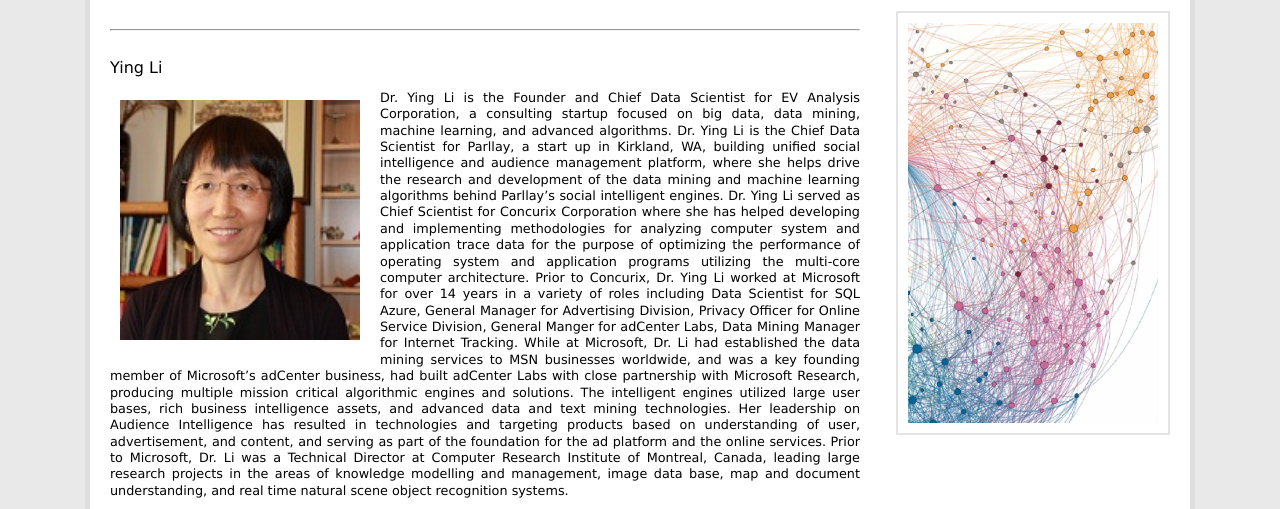
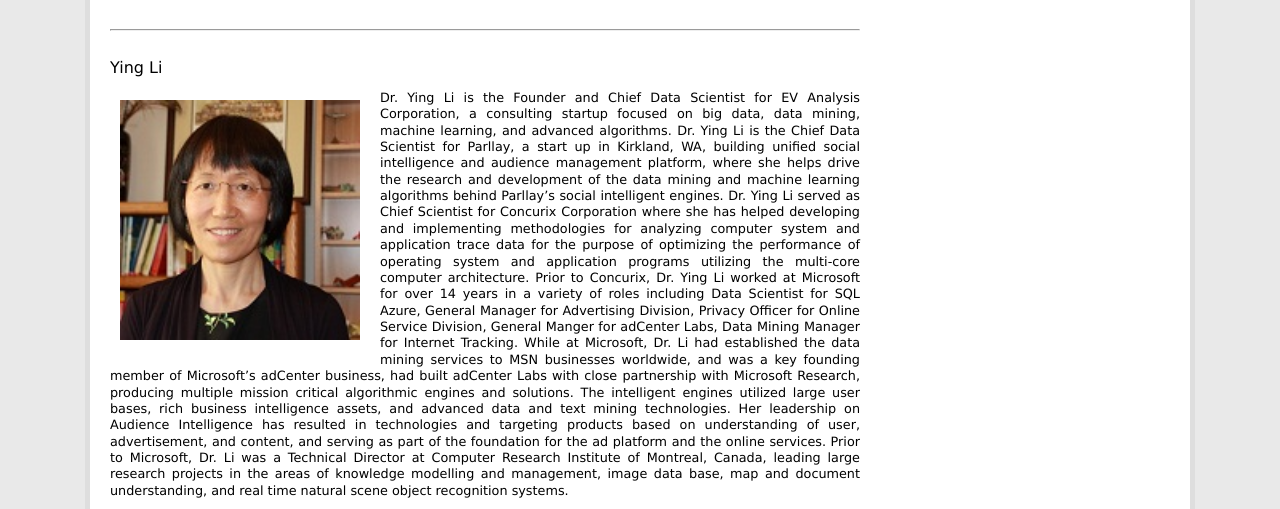
Before and after one commit to OpenDataMining/ODMWebsite, a plain HTML site: page index.html in a window 1280 px wide. Both pictures are taken after a click on the link "about". Shown: the part 291-800 px from the top of the page. Drawn offline with nearby package versions, Linux system fonts and the light colour scheme.

Commit message:
Update index.html

```diff
--- a/index.html
+++ b/index.html
@@ -60,7 +60,7 @@ $(document).ready(function() {
 	});
 	$("#about").click(function() {
 	$("#content_area").html(content_about);
-//	$("#sidebar").css("visibility", "hidden");
+	$("#sidebar").css("visibility", "hidden");
 //	$("#content_area").css("position","relative");
 //	$("#content_area").css("left","135px");
 
```
